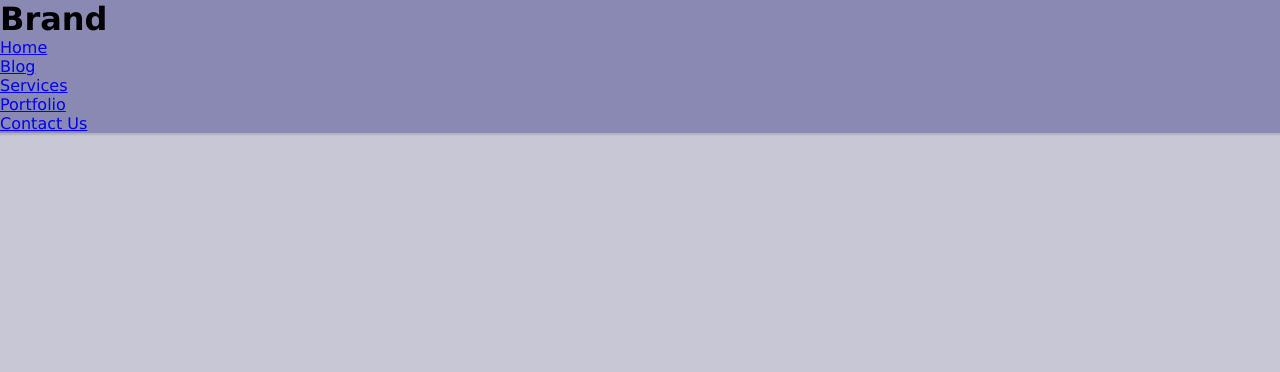
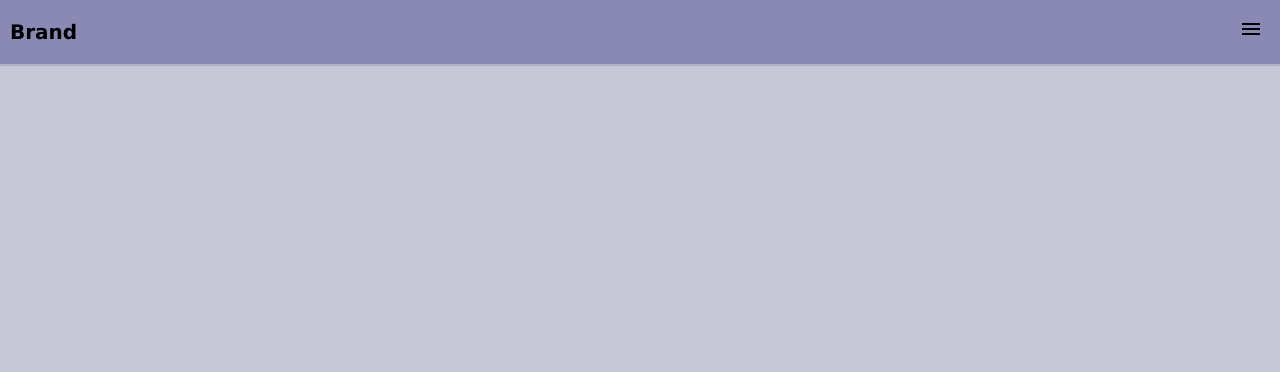
Before and after one commit to jelsonjay/responsive-menu-css, a plain HTML site: page index.html in a window 1280 px wide. Drawn offline with Linux system fonts and the light colour scheme.

Commit message:
changes styles.css

```diff
--- a/css/styles.css
+++ b/css/styles.css
@@ -9,6 +9,7 @@ box-sizing:border-box;
 --clr-bg:hsl(244, 15%, 81%);
 --clr-black: hsl(0, 0%, 10%);
 --clr-coral: hsl(16, 100%, 66%);
+--clr-salmon: hsl(6, 93%, 71%);
 }
 body{
 background-color: var(--clr-bg);
@@ -28,10 +29,74 @@ color: var(--clr-black);
 overflow: hidden;
 list-style: none;
 }
-header a ul{
+header ul a{
 display: block;
 text-decoration: none;
 padding: 20px;
 outline: 1px solid coral;
 border: 1px solid hsl(16, 100%, 66%);
 }
+header ul a:hover{
+background-color: var(--clr-coral);
+}
+header .logo{
+display: block;
+float: left;
+padding: 20px 10px;
+font-size: 1.25rem;
+}
+header .nav{
+clear: both;
+max-height: 0;
+transition: max-height .2s ease-in-out;
+}
+header .label-menu{
+padding: 28px 20px;
+position: relative;
+float: right;
+cursor: pointer;
+}
+header .label-menu .label-icon{
+background-color: #000;
+display: block;
+width: 18px;
+height: 2px;
+position: relative;
+transition: background .2s ease-in-out;
+}
+header .label-menu .label-icon::before{
+content: "";
+background-color: #000;
+display: block;
+width: 100%;
+height: 100%;
+position: absolute;
+transition: all .2s ease-in-out;
+top: 5px;
+}
+header .label-menu .label-icon::after {
+content: "";
+background-color: #000;
+display: block;
+width: 100%;
+height: 100%;
+position: absolute;
+transition: all .2s ease-in-out;
+top: -5px;
+}
+header .toggle-menu{
+display: none;
+}
+header .toggle-menu:checked ~ .nav{
+max-height: 250px;
+}
+header .toggle-menu:checked~.label-menu .label-icon {
+
+}
+header .toggle-menu:checked~.label-menu .label-icon::before {
+transform: rotate(-45deg);
+}
+
+header .toggle-menu:checked~.label-menu .label-icon::after {
+transform: rotate(45deg);
+}
--- a/index.html
+++ b/index.html
@@ -10,7 +10,11 @@
 <body>
 <header class="header">
  <h1 class="logo">Brand</h1>
- <ul>
+ <input class="toggle-menu" type="checkbox" id="toggle-menu" />
+ <label class="label-menu" for="toggle-menu">
+ <span class="label-icon"></span>
+ </label>
+ <ul class="nav">
 <li><a href="#home">Home</a></li>
 <li><a href="#blog">Blog</a></li>
 <li><a href="#services">Services</a></li>
```
